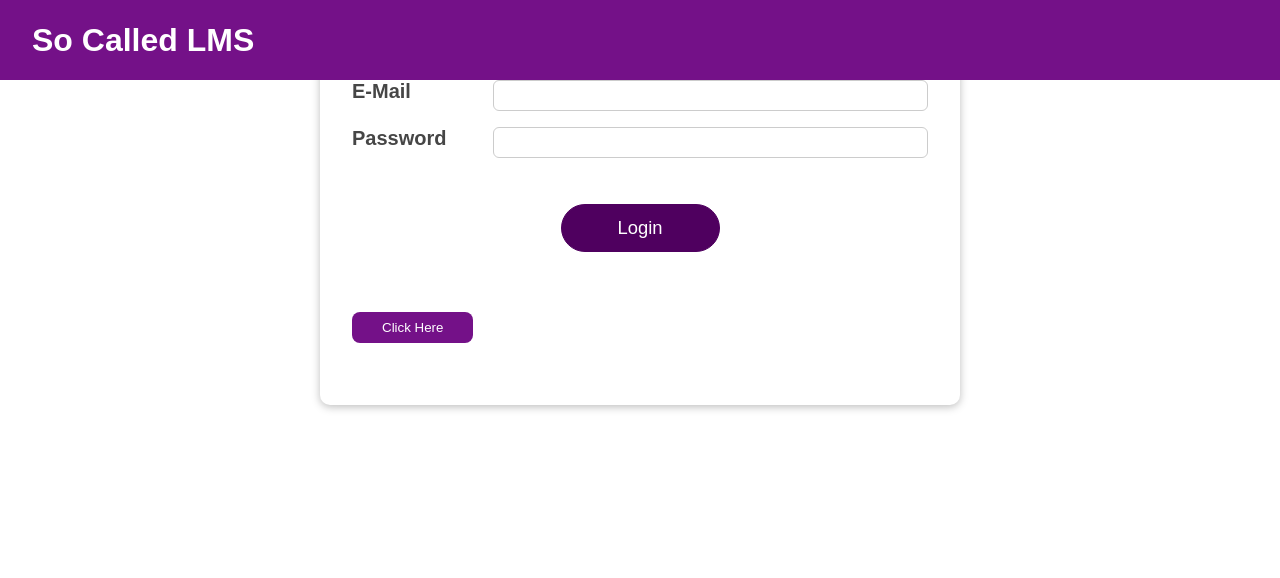
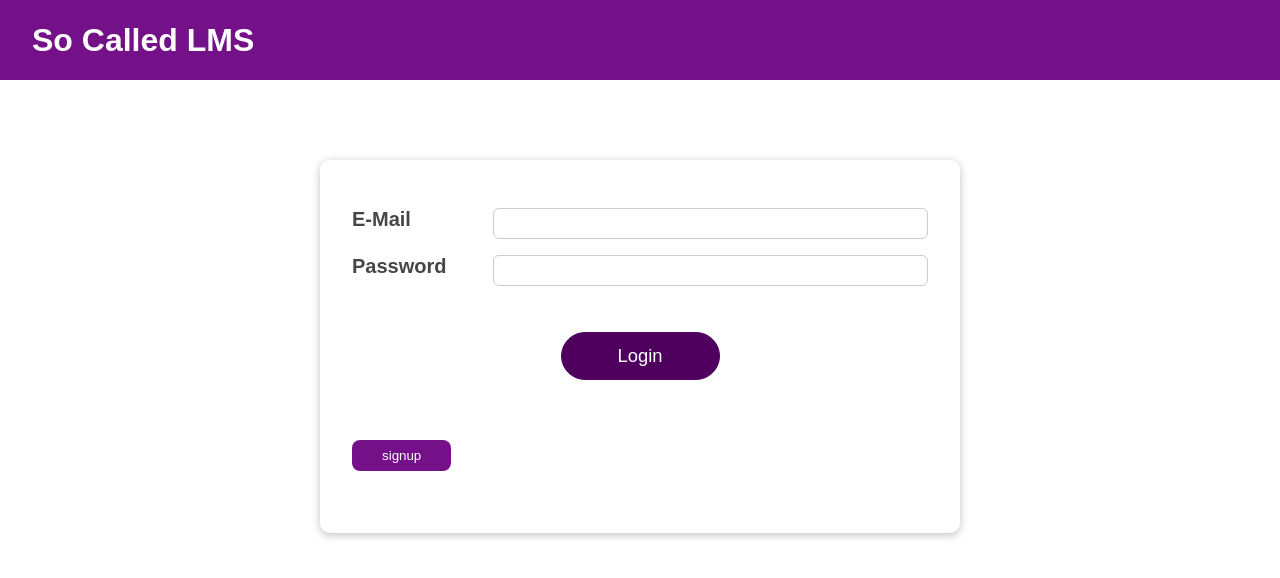
Before and after one commit to Aakashgupta2001/so-called-lms, a React (Create React App) app in the folder so-called-lms/: page / in a window 1280 px wide. Shown: the top 578 px of the page. Built offline with nearby package versions, Linux system fonts and the light colour scheme; no server answers.

Commit message:
made css changes

```diff
--- a/so-called-lms/src/Components/Table/table.module.css
+++ b/so-called-lms/src/Components/Table/table.module.css
@@ -1,7 +1,7 @@
 .table {
   width: 75%;
   border-collapse: collapse;
-  margin: 2rem 0;
+  margin: 6rem 0;
   font-size: 0.9em;
   font-family: sans-serif;
   box-shadow: 0 0 20px rgba(0, 0, 0, 0.15);
--- a/so-called-lms/src/components/Home/Home.module.css
+++ b/so-called-lms/src/components/Home/Home.module.css
@@ -8,5 +8,5 @@
 
 .home {
   padding-left: 255px;
-  padding-top: 3rem;
+  padding-top: 5rem;
 }
--- a/so-called-lms/src/components/Login/Login.js
+++ b/so-called-lms/src/components/Login/Login.js
@@ -1,10 +1,4 @@
-import React, {
-  useState,
-  useEffect,
-  useReducer,
-  useContext,
-  useRef,
-} from "react";
+import React, { useState, useEffect, useReducer, useContext, useRef } from "react";
 
 import Card from "../UI/Card/Card";
 import Button from "../UI/Button/Button";
@@ -14,7 +8,6 @@ import classes from "./Login.module.css";
 import SignUp from "../SignUp/SignUp";
 import { Link } from "react-router-dom";
 import { BrowserRouter as Router, Switch, Route } from "react-router-dom";
-
 
 const emailReducer = (state, action) => {
   if (action.type === "USER_INPUT") {
@@ -118,32 +111,10 @@ const Login = (props) => {
     if (!displaySignUp) {
       return (
         <form onSubmit={submitHandler}>
-          <Input
-            ref={emailInputRef}
-            id="email"
-            label="E-Mail"
-            type="email"
-            isValid={emailIsValid}
-            value={emailState.value}
-            onChange={emailChangeHandler}
-            onBlur={validateEmailHandler}
-          />
-          <Input
-            ref={passwordInputRef}
-            id="password"
-            label="Password"
-            type="password"
-            isValid={passwordIsValid}
-            value={passwordState.value}
-            onChange={passwordChangeHandler}
-            onBlur={validatePasswordHandler}
-          />
+          <Input ref={emailInputRef} id="email" label="E-Mail" type="email" isValid={emailIsValid} value={emailState.value} onChange={emailChangeHandler} onBlur={validateEmailHandler} />
+          <Input ref={passwordInputRef} id="password" label="Password" type="password" isValid={passwordIsValid} value={passwordState.value} onChange={passwordChangeHandler} onBlur={validatePasswordHandler} />
           <div className={classes.actions}>
-            <Button
-              type="submit"
-              className={classes.btn}
-              onClick={loginHandler}
-            >
+            <Button type="submit" className={classes.btn} onClick={loginHandler}>
               Login
             </Button>
             {/* <Button type="button" className={classes.btn} onClick={signUpHandler}>
@@ -160,7 +131,10 @@ const Login = (props) => {
   const displayCOntroller = () => {
     console.log(displaySignUp);
     setDisplaySignUp(!displaySignUp);
+    !displaySignUp ? setButtonText("login") : setButtonText("signup");
   };
+
+  const [buttonText, setButtonText] = useState("signup");
 
   return (
     <div className="cardPos">
@@ -174,7 +148,7 @@ const Login = (props) => {
           </a>
         </Switch>
       </Router> */}
-        <button onClick={displayCOntroller}>Click Here</button>
+        <button onClick={displayCOntroller}>{buttonText}</button>
       </Card>
     </div>
   );
--- a/so-called-lms/src/components/Login/Login.module.css
+++ b/so-called-lms/src/components/Login/Login.module.css
@@ -1,14 +1,9 @@
 .login {
   width: 90%;
   max-width: 40rem;
-  margin: 2rem auto;
+  margin-top: 20vh !important;
+  margin: auto;
   padding: 2rem;
-}
-
-.cardPos {
-  position: absolute;
-  margin-top: 100px;
-  min-height: 30vh;
 }
 
 .control {
```
